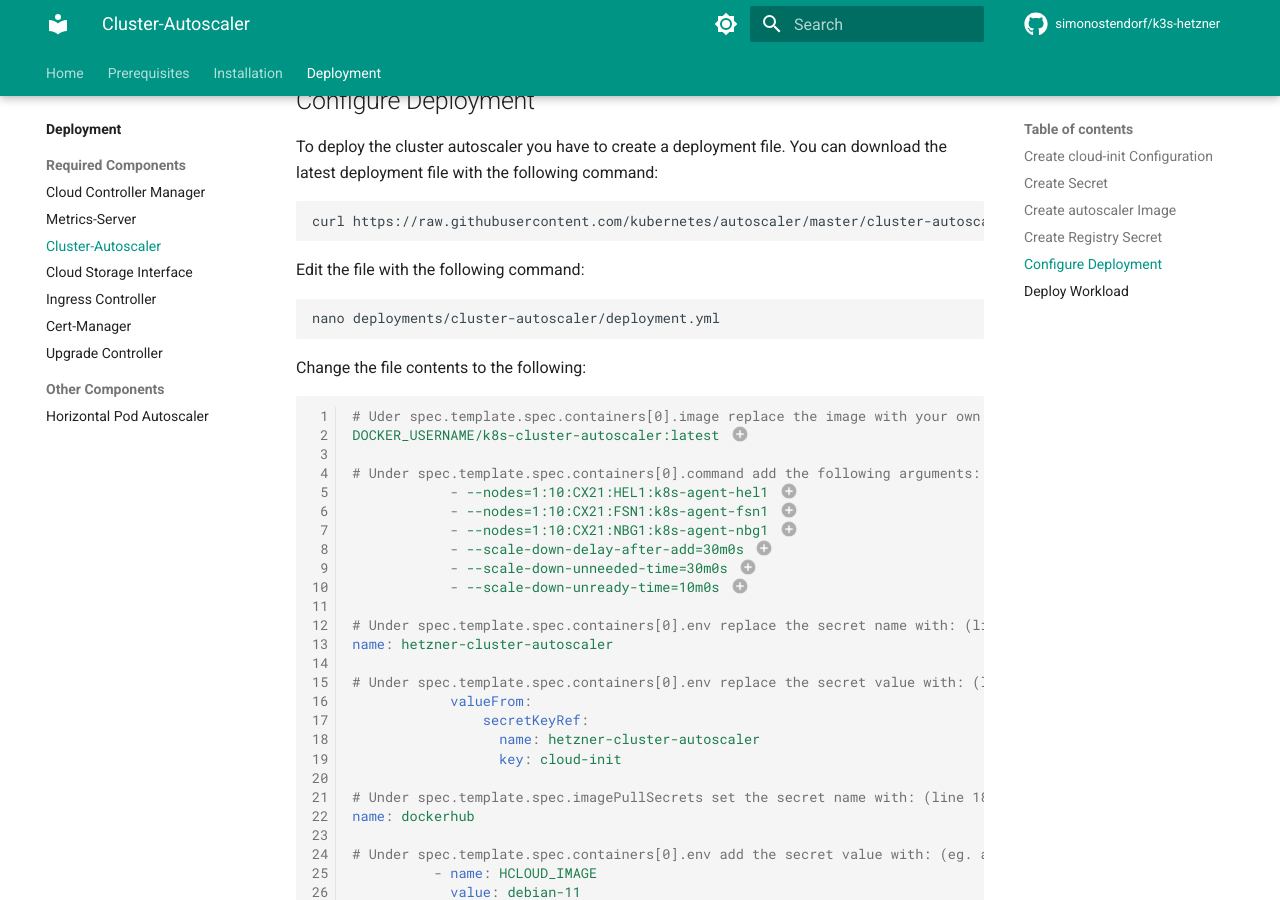
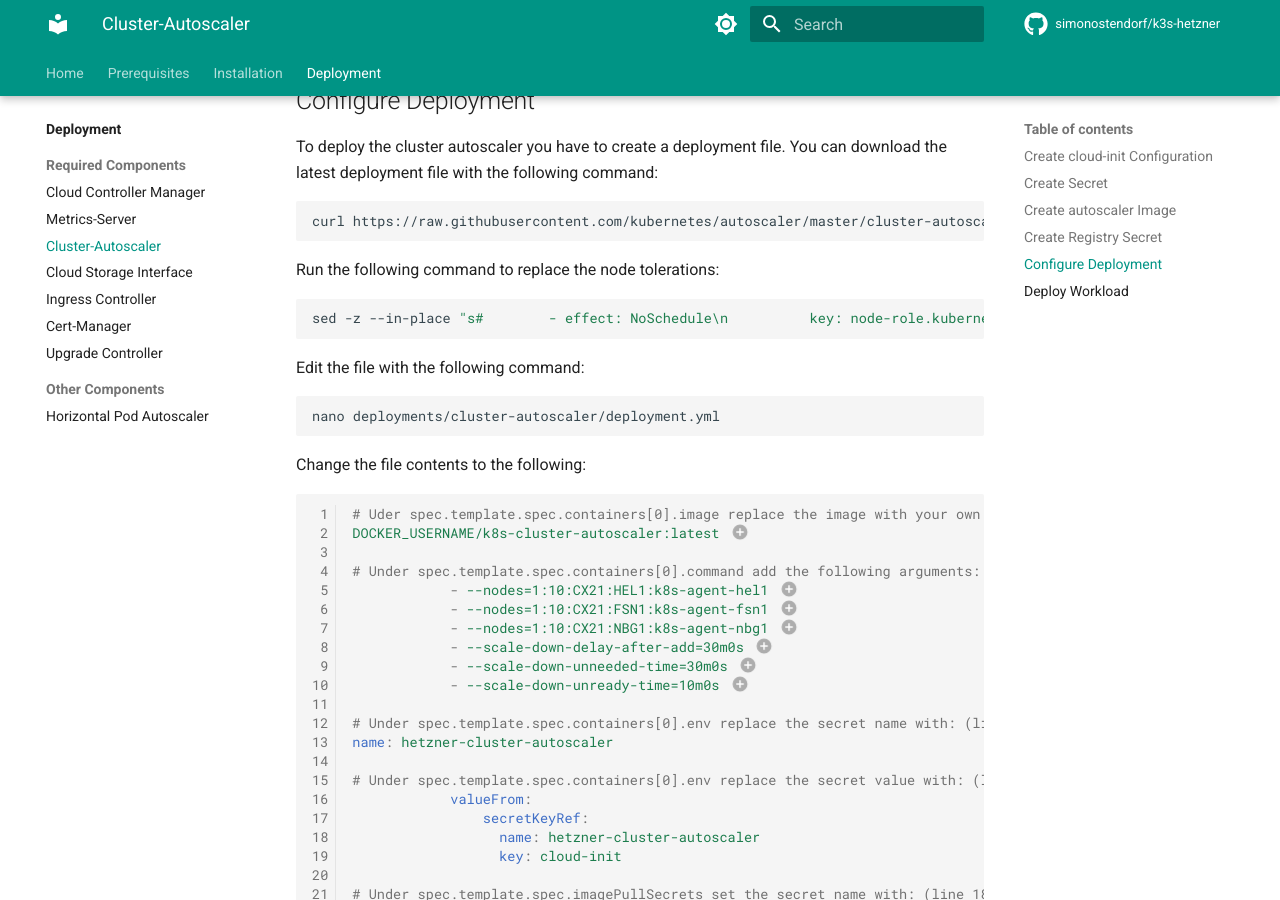
Before and after one commit to simonostendorf/k3s-hetzner, an MkDocs documentation site: the page built from docs/deployment/cluster-autoscaler.md, in a window 1280 px wide and 900 px high, scrolled down 3051 px. Built offline with MkDocs 1.6.1 and Material for MkDocs 9.7.7, drawn with Linux system fonts in a browser that asks for light colours; comment, search, counter and statistics services are not loaded.

Commit message:
add CriticalAddonsOnly toleration

````diff
--- a/docs/deployment/cluster-autoscaler.md
+++ b/docs/deployment/cluster-autoscaler.md
@@ -121,6 +121,11 @@
 curl https://raw.githubusercontent.com/kubernetes/autoscaler/master/cluster-autoscaler/cloudprovider/hetzner/examples/cluster-autoscaler-run-on-master.yaml --create-dirs -L -o deployments/cluster-autoscaler/deployment.yml
 ```
 
+Run the following command to replace the node tolerations:
+```bash
+sed -z --in-place "s#        - effect: NoSchedule\n          key: node-role.kubernetes.io/master#        - key: CriticalAddonsOnly\n          operator: Exists#g" deployments/cluster-autoscaler/deployment.yml
+```
+
 Edit the file with the following command:
 ```bash
 nano deployments/cluster-autoscaler/deployment.yml
````
